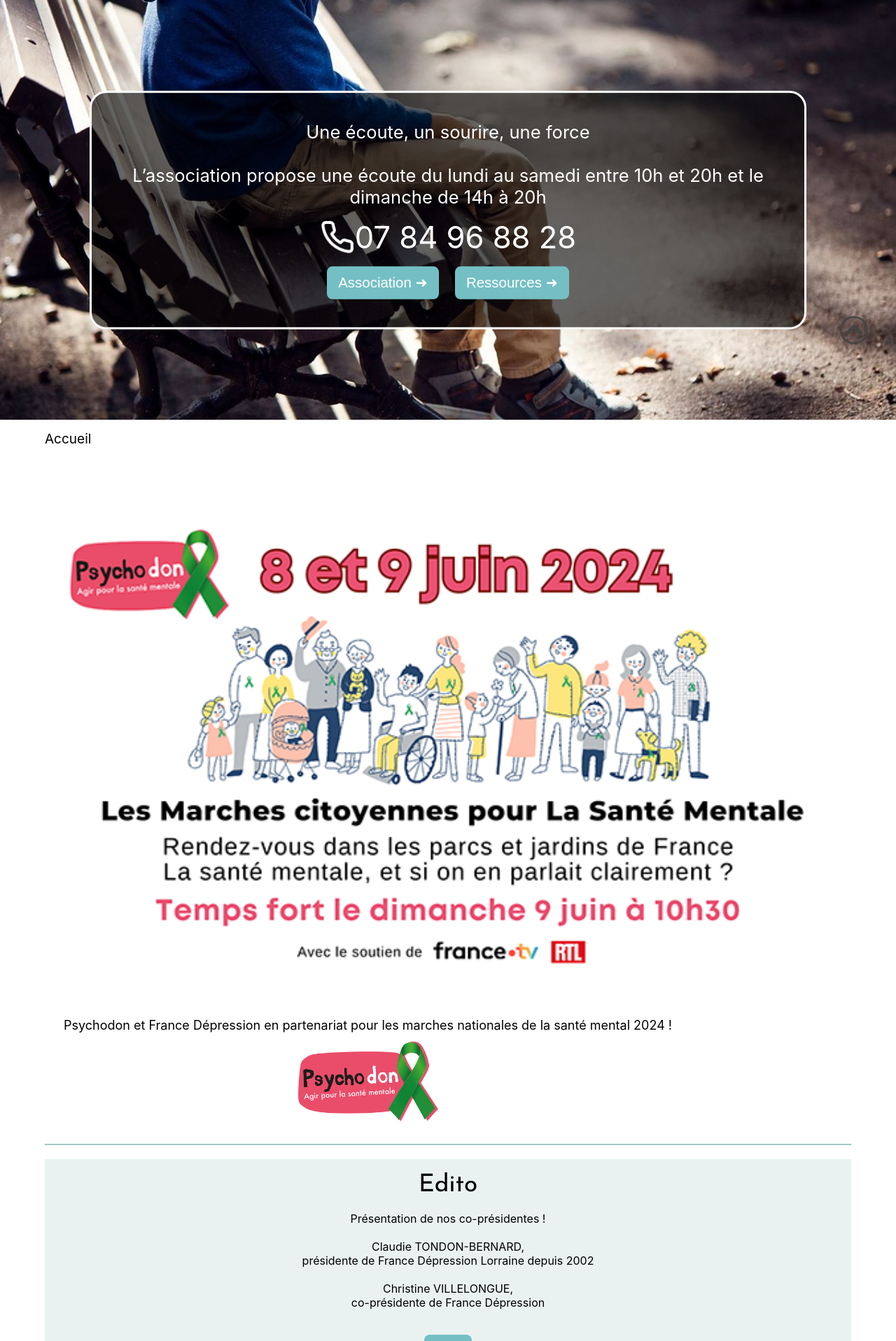
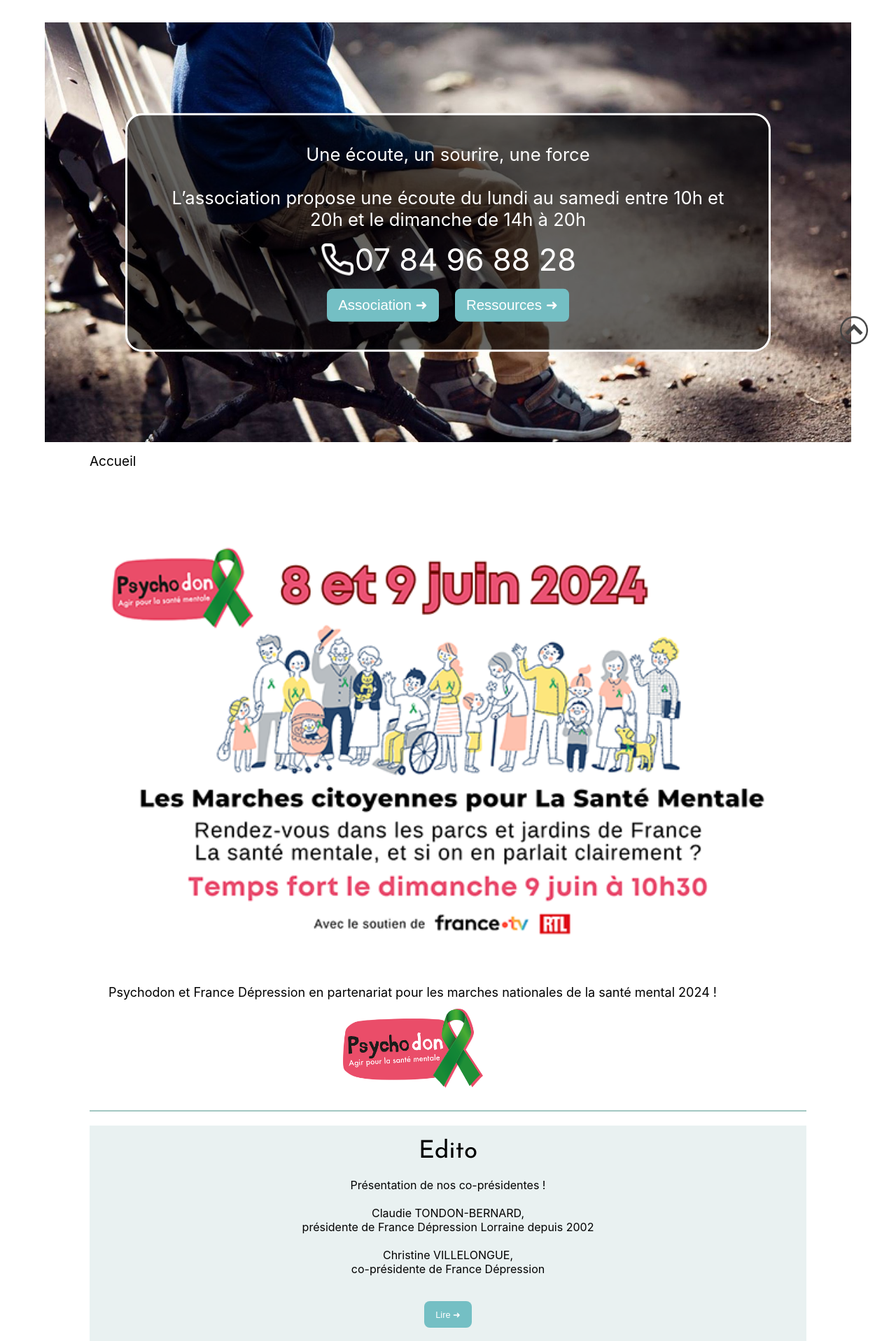
Before and after one commit to sutakos/refonte_francedepression.fr, a PHP site: page / in a window 1280 px wide. Shown: the part 68-1985 px from the top of the page at 70% size. Run offline with PHP 8.4, Linux system fonts and the light colour scheme.

Commit message:
Update commun.css
ajout main

```diff
--- a/css/commun.css
+++ b/css/commun.css
@@ -12,6 +12,13 @@
 
 body{
     font-family: 'Inter', sans-serif;
+}
+
+
+main{
+    min-height: 80vh;
+    position: relative;
+    margin : 2em 4em 4em 4em;
 }
 
 /* ----------- BANNIERE ------------- */
```
Lines whose indentation alone changed are shown as unchanged.
